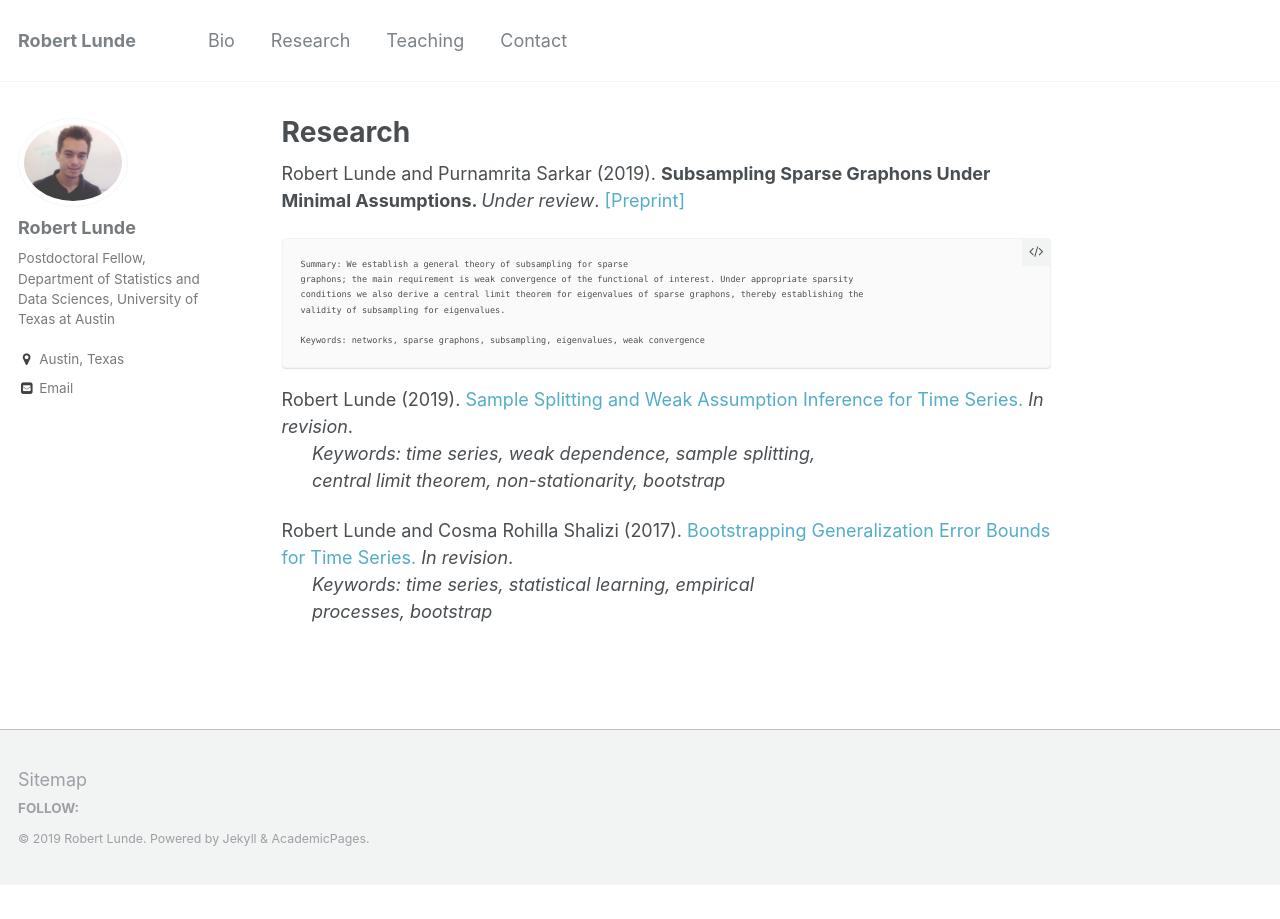
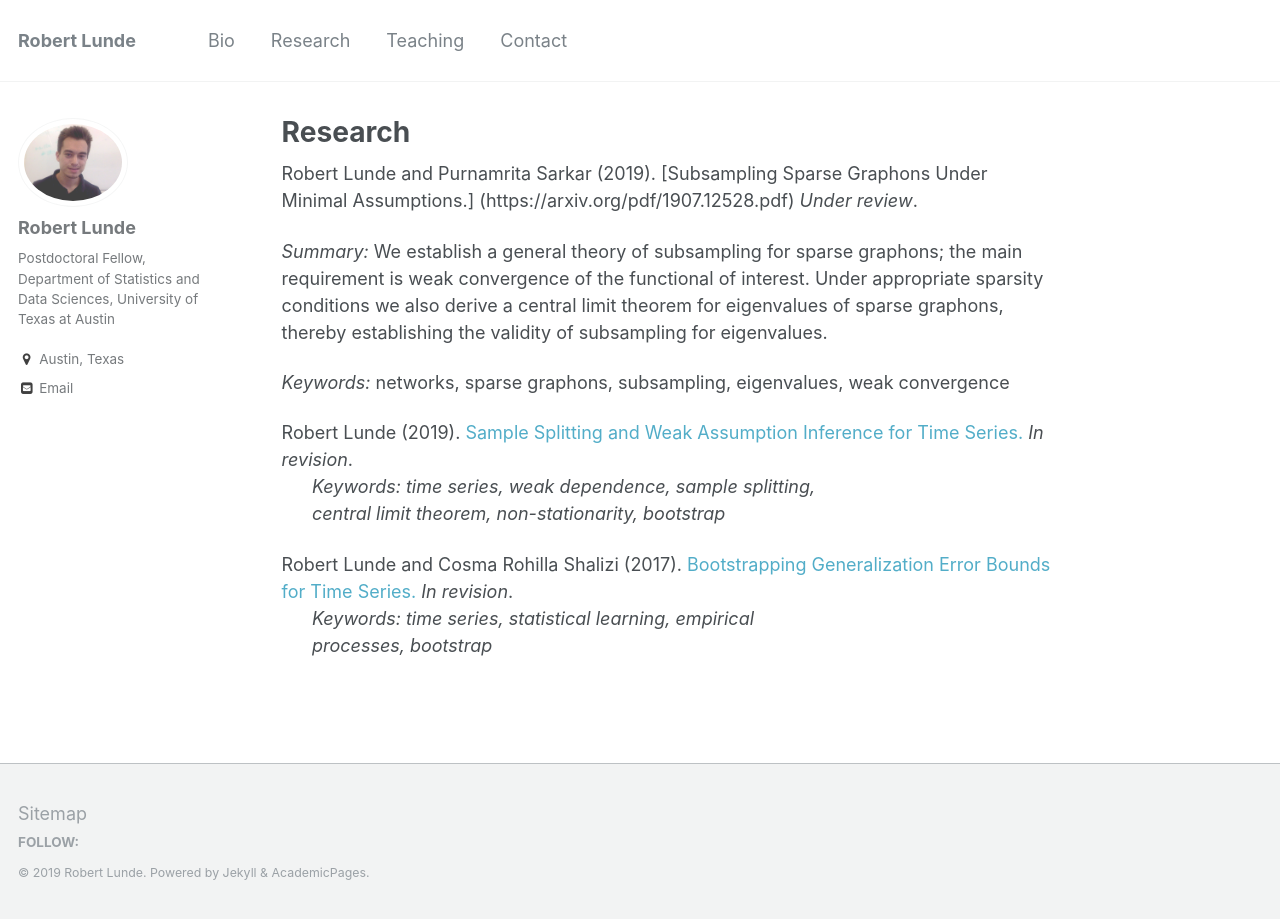
Before and after one commit to rslunde/rslunde.github.io, a Jekyll site: the page built from _pages/research.md, in a window 1280 px wide. Built offline with Jekyll 4.4.1, drawn with Linux system fonts in a browser that asks for light colours.

Commit message:
change formatting

````diff
--- a/_pages/research.md
+++ b/_pages/research.md
@@ -3,15 +3,15 @@ title: "Research"
 permalink: /research/
 author_profile: true
 ---
-Robert Lunde and Purnamrita Sarkar (2019). <b> Subsampling Sparse Graphons Under Minimal Assumptions. </b> <i>Under review</i>. [[Preprint]](https://arxiv.org/pdf/1907.12528.pdf)
-```
-Summary: We establish a general theory of subsampling for sparse
+Robert Lunde and Purnamrita Sarkar (2019). [Subsampling Sparse Graphons Under Minimal Assumptions.] (https://arxiv.org/pdf/1907.12528.pdf) <i>Under review</i>.
+
+<i>Summary:</i> We establish a general theory of subsampling for sparse
 graphons; the main requirement is weak convergence of the functional of interest. Under appropriate sparsity
 conditions we also derive a central limit theorem for eigenvalues of sparse graphons, thereby establishing the
 validity of subsampling for eigenvalues.
 
-Keywords: networks, sparse graphons, subsampling, eigenvalues, weak convergence
-```
+<i>Keywords:</i> networks, sparse graphons, subsampling, eigenvalues, weak convergence
+
 
 Robert Lunde (2019). [Sample Splitting and Weak Assumption Inference for Time Series.](https://arxiv.org/abs/1902.07425)  <i>In revision</i>.
   &nbsp;&nbsp;&nbsp;&nbsp;&nbsp; <i>Keywords: time series, weak dependence, sample splitting,
````
